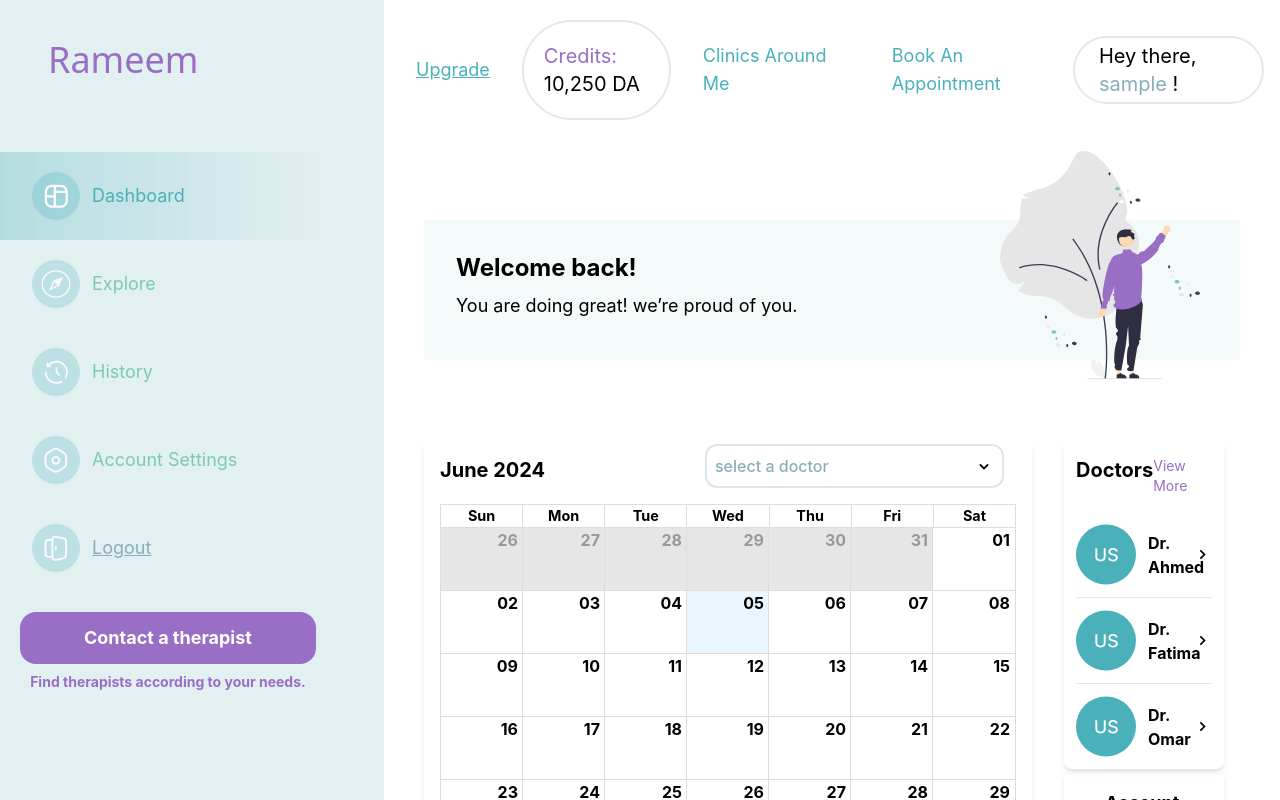
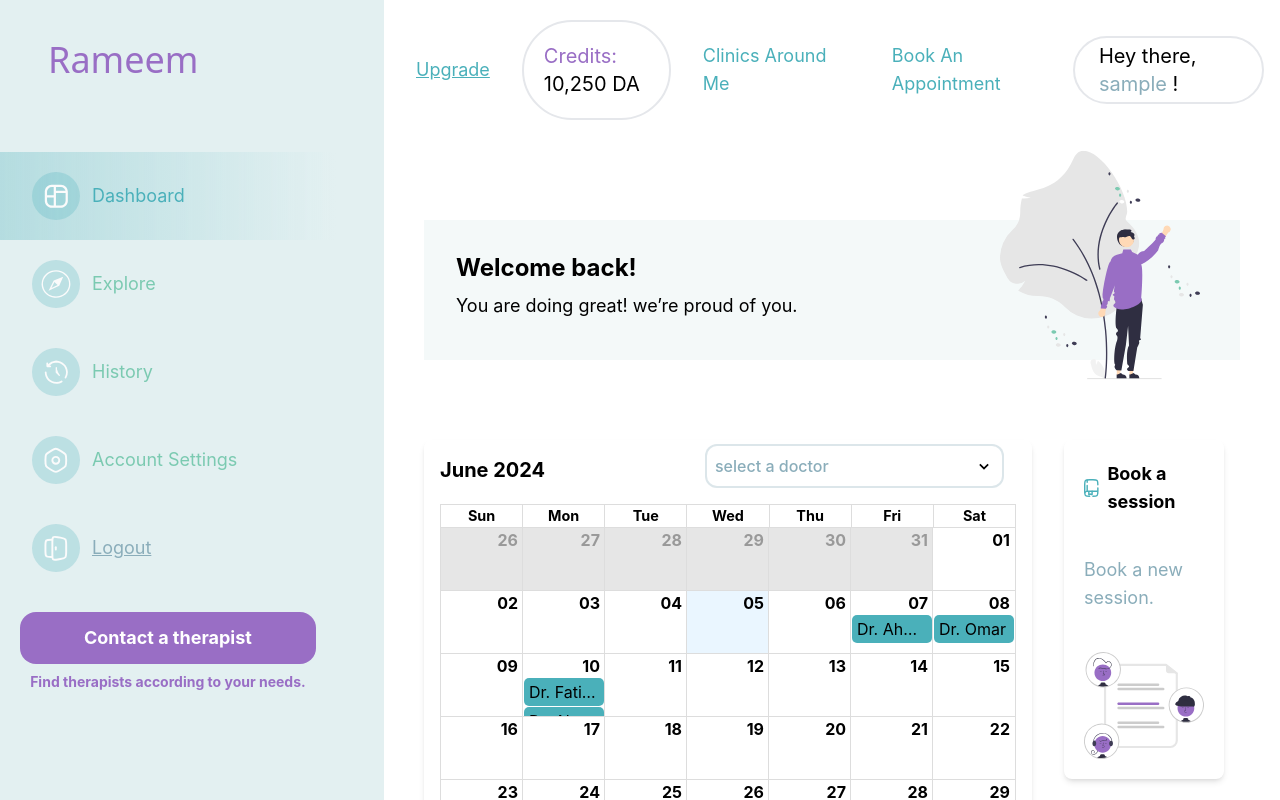
Before and after one commit to Meriemchm/chm_psychology_react_website, a React (Vite) app: page /dashboard in a window 1280 px wide. Shown: the top 800 px of the page. Built offline with nearby package versions, Linux system fonts and the light colour scheme; no server answers; the database is empty; sample sign-in values are in the browser's storage; a web font is replaced by a local one.

Commit message:
fix-book-session

```diff
--- a/src/components/Dashboard/CalenderDash/CalenderDash.jsx
+++ b/src/components/Dashboard/CalenderDash/CalenderDash.jsx
@@ -8,17 +8,17 @@ import "react-big-calendar/lib/css/react-big-calendar.css";
 
 const CalenderDash = ({ events }) => {
   const localizer = momentLocalizer(moment);
-  const [newEvent, setNewEvent] = useState({ title: "", start: "", end: "" });
+  const currentMonth = moment().format("MMMM YYYY");
+  // const [newEvent, setNewEvent] = useState({ title: "", start: "" });
 
-  const handleSelectSlot = ({ start, end }) => {
-    setNewEvent({ ...newEvent, start, end });
-  };
+  // const handleSelectSlot = ({ start }) => {
+  //   setNewEvent({ ...newEvent, start });
+  // };
 
-  const handleSelectEvent = (event) => {
-    setNewEvent(event);
-  };
+  // const handleSelectEvent = (event) => {
+  //   setNewEvent(event);
+  // };
 
-  const currentMonth = moment().format("MMMM YYYY");
 
   return (
     <div className="flex flex-col w-full">
@@ -30,23 +30,21 @@ const CalenderDash = ({ events }) => {
           <Selector
             data={doctorData}
             title={"select a doctor"}
-            value={newEvent.title}
+            value={events.title}
             onChange={(selectedDoctor) =>
-              setNewEvent({ ...newEvent, title: selectedDoctor })
+              setEvents({ ...events, title: selectedDoctor })
             }
           />
         </div>
       </div>
 
-      <div className="py-5">
+ <div className="py-5">
         <Calendar
           localizer={localizer}
           events={events}
           startAccessor="start"
-          endAccessor="end"
+          endAccessor="start"
           selectable
-          onSelectSlot={handleSelectSlot}
-          onSelectEvent={handleSelectEvent}
           style={{ height: 500 }}
         />
       </div>
--- a/src/components/Dashboard/CalenderDash/CalenderForm/CalenderForm.jsx
+++ b/src/components/Dashboard/CalenderDash/CalenderForm/CalenderForm.jsx
@@ -4,11 +4,13 @@ import Selector from "../../../Utilities/Selector/Selector";
 import { doctorData } from "../../../Data/Data";
 
 function CalenderForm({
-  showModal,
-  newEvent,
-  setNewEvent,
+  title,
+  setTitle,
+  start,
+  setStart,
+  handleAddEvent,
   setShowModal,
-  handleAddEvent,
+  showModal
 }) {
   useEffect(() => {
     const handleScroll = (e) => {
@@ -39,45 +41,35 @@ function CalenderForm({
     };
   }, [showModal]);
 
-  const handleSubmit = () => {
-    handleAddEvent();
-  };
-
   return (
     <div className="fixed inset-0 z-50 flex items-center justify-center bg-black bg-opacity-50">
       <div className="bg-white p-5 rounded-md relative md:w-1/3">
         <h2 className="text-xl font-bold pb-20">Add Event</h2>
-        <div className="absolute w-full top-16 pr-10 ">
+        <div className="absolute w-full top-16 pr-10">
           <Selector
             data={doctorData}
             title={"select a doctor"}
-            value={newEvent.title}
-            onChange={(selectedDoctor) =>
-              setNewEvent({ ...newEvent, title: selectedDoctor })
-            }
+            value={title}
+            onChange={(selectedDoctor) => setTitle(selectedDoctor)}
           />
         </div>
         <label>Start Time:</label>
         <input
           type="datetime-local"
-          value={moment(newEvent.start).format("YYYY-MM-DDTHH:mm")}
-          onChange={(e) =>
-            setNewEvent({ ...newEvent, start: new Date(e.target.value) })
-          }
+          value={start ? moment(start).format("YYYY-MM-DDTHH:mm") : ""}
+          onChange={(e) => setStart(new Date(e.target.value))}
           className="border-2 p-2 mb-4 w-full text-six border-six rounded-xl"
         />
-        <label>End Time:</label>
+        {/* <label>End Time:</label>
         <input
           type="datetime-local"
-          value={moment(newEvent.end).format("YYYY-MM-DDTHH:mm")}
-          onChange={(e) =>
-            setNewEvent({ ...newEvent, end: new Date(e.target.value) })
-          }
+          value={end ? moment(end).format("YYYY-MM-DDTHH:mm") : ""}
+          onChange={(e) => setEnd(new Date(e.target.value))}
           className="border-2 p-2 mb-4 w-full text-six border-six rounded-xl"
-        />
+        /> */}
         <div className="flex justify-between py-5">
           <button
-            onClick={handleSubmit}
+            onClick={handleAddEvent}
             className="bg-primary text-white p-2 rounded-md"
           >
             Add Event
--- a/src/components/Dashboard/CardDash/CardDash.jsx
+++ b/src/components/Dashboard/CardDash/CardDash.jsx
@@ -7,15 +7,21 @@ import { ProfileDrData } from "../../Data/Data";
 import ProfileDrCard from "../../Utilities/ProfileDrCard/ProfileDrCard";
 // import PropTypes from 'prop-types';
 
-const CardDash = ({ setEvent }) => {
+const CardDash = ({ addEvent }) => {
   const [showModal, setShowModal] = useState(false);
-  const [newEvent, setNewEvent] = useState({ title: "", start: "", end: "" });
+  const [title, setTitle] = useState("");
+  const [start, setStart] = useState("");
 
-  const handleAddEvent = () => {
-    setEvent((prevEvents) => [...prevEvents, newEvent]);
-    setShowModal(false);
+  const handleAddEvent = (e) => {
+    e.preventDefault();
+    if (title && start) {
+      const newEvent = { id: Date.now(), title, start };
+      addEvent(newEvent);
+      setShowModal(false);
+      setTitle("");
+      setStart("");
+    }
   };
-
   const handleCardClick = (id) => {
     if (id === 1) {
       setShowModal(true);
@@ -28,7 +34,14 @@ const CardDash = ({ setEvent }) => {
         return (
           <div key={id} onClick={() => handleCardClick(id)}>
             {id === 1 ? (
-              <ProfileDrCard data={ProfileDrData} />
+              <CardItem
+              icon={icon}
+              title={title}
+              description={description}
+              img={img}
+              id={id}
+            />
+              // <ProfileDrCard data={ProfileDrData} />
             ) : (
               <NavLink to={src}>
                 <CardItem
@@ -43,15 +56,17 @@ const CardDash = ({ setEvent }) => {
           </div>
         );
       })}
-      {/* {showModal && (
+      {showModal && (
         <CalenderForm
-          showModal={showModal}
-          newEvent={newEvent}
-          setNewEvent={setNewEvent}
-          handleAddEvent={handleAddEvent}
-          setShowModal={setShowModal}
-        />
-      )} */}
+        title={title}
+        setTitle={setTitle}
+        start={start}
+        setStart={setStart}
+        handleAddEvent={handleAddEvent}
+        setShowModal={setShowModal}
+        showModal={showModal}
+      />
+      )}
     </div>
   );
 };
--- a/src/components/Dashboard/ContentDash/ContentDash.jsx
+++ b/src/components/Dashboard/ContentDash/ContentDash.jsx
@@ -3,7 +3,28 @@ import CardDash from "../CardDash/CardDash";
 import CalenderDash from "../CalenderDash/CalenderDash";
 
 const ContentDash = () => {
-  const [events, setEvent] = useState([]);
+  const [events, setEvents] = useState([
+    {
+      title: "Dr. Omar",
+      start: new Date("2024-06-08T12:30:00"),
+    },
+    {
+      title: "Dr. Fatima",
+      start: new Date("2024-06-10T12:30:00"),
+    },
+    {
+      title: "Dr. Ahmed",
+      start: new Date("2024-06-10T12:30:00"),
+    },
+    {
+      title: "Dr. Ahmed",
+      start: new Date("2024-06-07T12:30:00"),
+    },
+  ]);
+
+  const addEvent = (newEvent) => {
+    setEvents([...events, newEvent]);
+  };
 
   return (
     <div className="grid grid-cols-4 gap-4 py-20 w-full h-full">
@@ -11,7 +32,7 @@ const ContentDash = () => {
         <CalenderDash events={events} />
       </div>
       <div className="w-full h-full xl:px-4 px-2 col-span-1">
-        <CardDash setEvent={setEvent} />
+        <CardDash addEvent={addEvent} />
       </div>
     </div>
   );
```
